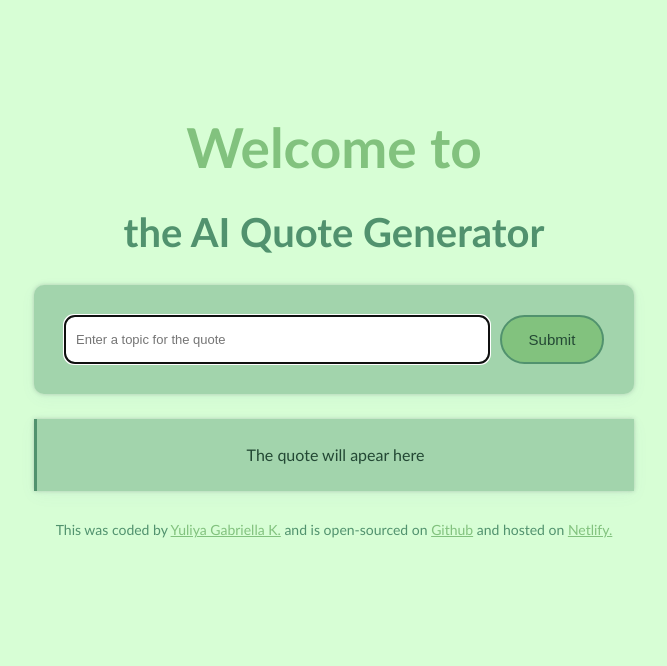
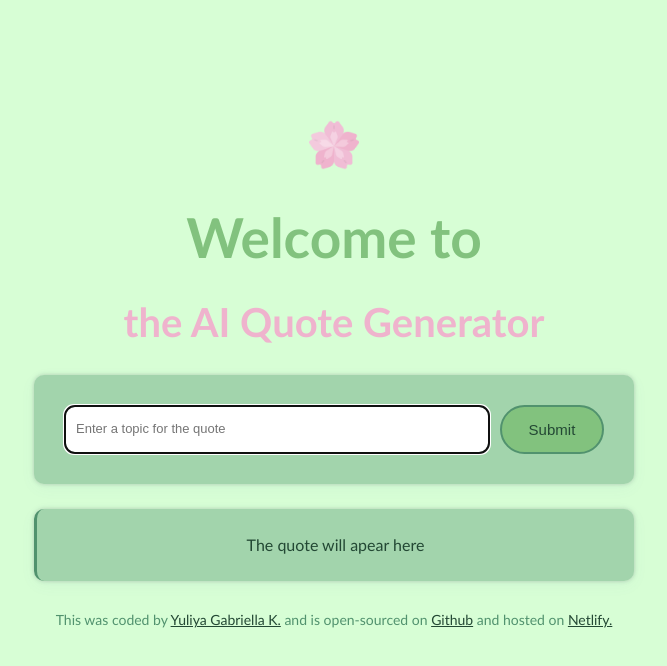
Before and after one commit to gkyuliya/ai-quote-generator, a plain HTML site: page index.html in a window 1280 px wide. Shown: the whole page, without its empty margins (306-973 px from the left). Drawn offline with Linux system fonts and the light colour scheme.

Commit message:
minor css changes and added image

```diff
--- a/index.html
+++ b/index.html
@@ -8,6 +8,7 @@
   </head>
   <body>
     <div class="container">
+      <img src="images/cherry-blossom.png" alt="" />
       <header>
         <h1>Welcome to</h1>
 
--- a/src/style.css
+++ b/src/style.css
@@ -15,8 +15,13 @@ body {
   max-width: 600px;
 }
 
+h1 {
+  font-size: 55px;
+  color: var(--secondary-color);
+}
+
 h2 {
-  color: var(--primary-color);
+  color: #efb3cd;
   font-size: 40px;
 }
 
@@ -24,11 +29,6 @@ h1,
 h2 {
   font-weight: 800;
   line-height: 1;
-}
-
-h1 {
-  font-size: 55px;
-  color: var(--secondary-color);
 }
 
 form {
@@ -48,11 +48,11 @@ footer {
 }
 
 a {
-  color: var(--secondary-color);
+  color: var(--tertiary-color);
 }
 
 a:hover {
-  color: var(--tertiary-color);
+  color: #e5acc4;
 }
 
 .input {
@@ -75,6 +75,10 @@ a:hover {
   padding: 14px 24px;
 }
 
+.submit-button:hover {
+  background-color: #e5acc4;
+}
+
 .quote {
   font-size: 16px;
   background-color: rgba(81, 146, 110, 0.397);
@@ -84,4 +88,9 @@ a:hover {
   box-shadow: rgba(67, 71, 85, 0.27) 0px 0px 0.25em,
     rgba(90, 125, 188, 0.05) 0px 0.25em 1em;
   color: var(--tertiary-color);
+  border-radius: 10px;
 }
+
+img {
+  width: 50px;
+}
```
Also changed, not shown: images/cherry-blossom.png (added), 1 other file.
